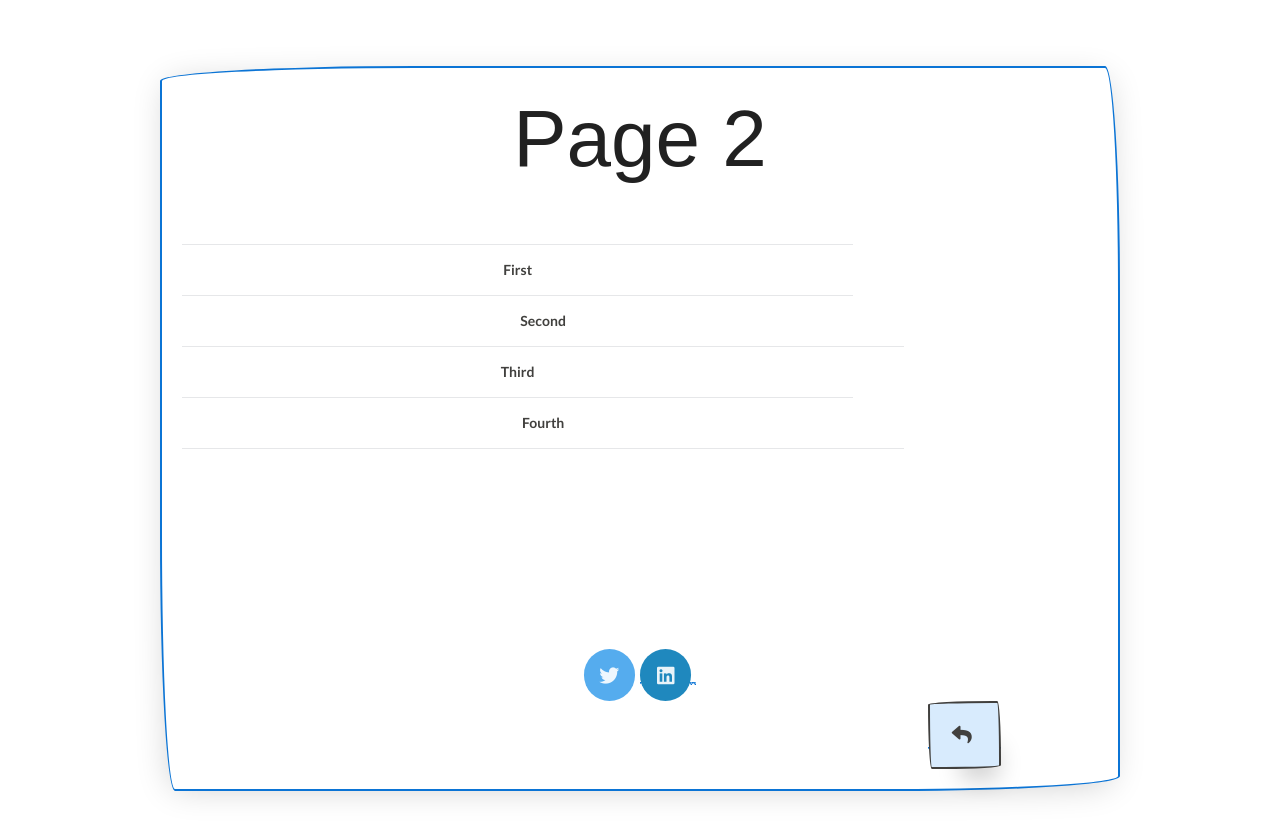
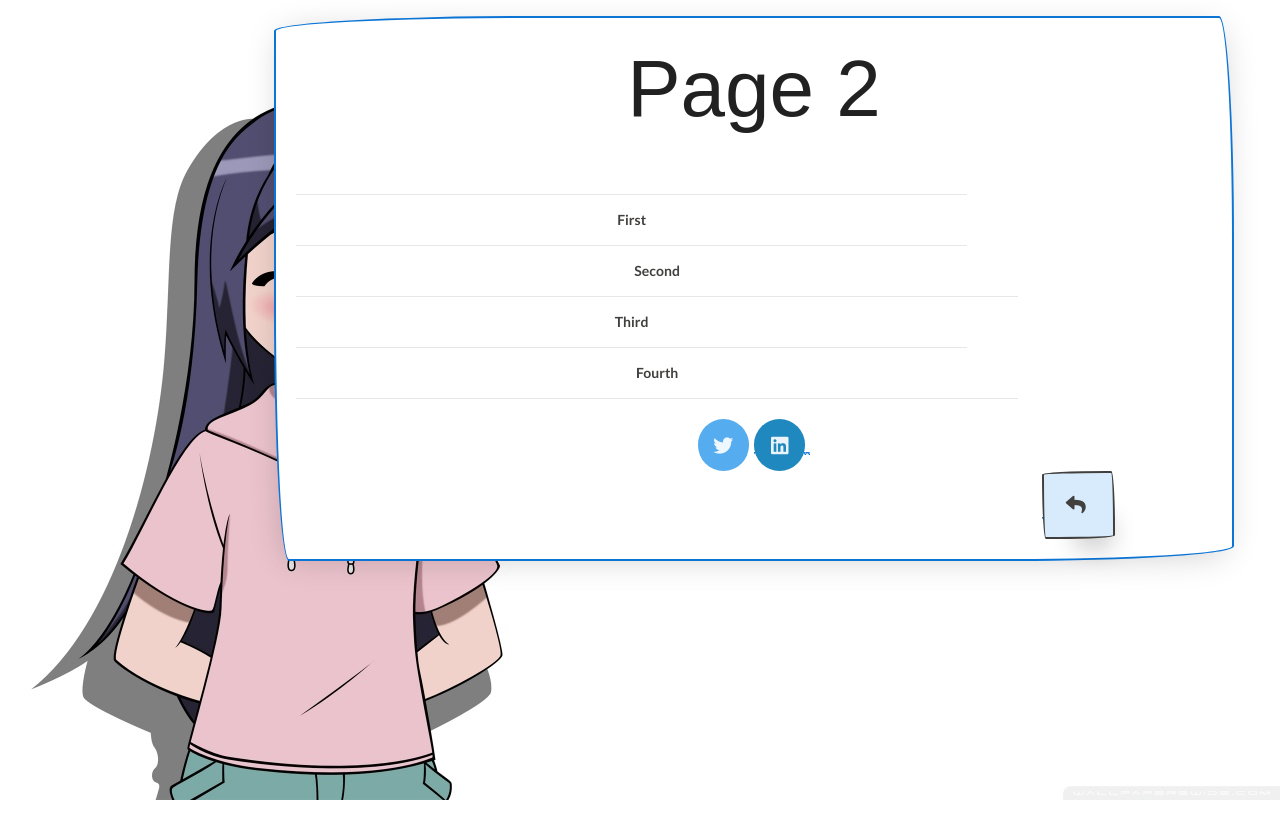
Before and after one commit to 14Richa/Portfolio_react, a React (Create React App) app: page /Page2 in a window 1280 px wide. Shown: the top 838 px of the page. After the commit the page ends 816 px from the top, so only its background shows below. Built offline with nearby package versions, Linux system fonts and the light colour scheme; a web font is replaced by a local one.

Commit message:
made few changes

```diff
--- a/src/components/Page1.css
+++ b/src/components/Page1.css
@@ -4,29 +4,35 @@
 	font-size: 79px;
 }
 
-.work1 {
+/*.work1 {
 	margin-left: 99px;
 	font-weight: bold;
 	font-size: 19px;
 
+}*/
+
+body
+{
+	background-image: url("../wallpaper.jpg");
+	background-size:     cover;
+    background-repeat:   no-repeat;
+    background-position: center center;
+ }
 
 
-
-}
-
-.work2 {
+/*.work2 {
 	margin-left: 155px;
 	font-weight: bold;
 	font-size: 19px;
 
-}
+}*/
 
 
-.work3 {
+/*.work3 {
 	margin-left: 155px;
 	font-weight: bold;
 	font-size: 19px;
-}
+}*/
 
 h1 {
 	text-align: center;
@@ -45,16 +51,26 @@ h3 {
 }
 
 
-
-
 .button {
-	margin-top: 200px;
+	margin-top: 20px;
 }
 
 .canvas {
-	margin-top: 66px;
+	margin-top: 16px;
+	margin-right: 46px;
 }
 
 .social {
 	text-align: center;
 }
+
+.blog {
+	text-align: center;
+}
+
+.grid-container {
+	display: grid;
+	grid-template-columns: auto auto auto auto;
+	grid-gap: 40px;
+	text-align: center;
+}
--- a/src/components/Page1.js
+++ b/src/components/Page1.js
@@ -36,12 +36,33 @@ class Page1 extends React.Component {
   					</div>
   				</div>
 				<div>
-					<a  className = {`work1 paper-btn`} href="https://14richa.github.io/quintype/" target = "_blank" >HTML and CSS</a>
+					<div class="row flex-spaces child-borders">
+  						<label class="paper-btn margin" for="modal-1">Web Optimization</label>
+					</div>
+						<input class="modal-state" id="modal-1" type="checkbox"/>
+					<div class="modal">
+  						<label class="modal-bg" for="modal-1"></label>
+ 					 <div class="modal-body">
+   					 <label class="btn-close" for="modal-1">X</label>
+
+    				<h4 class="modal-title">Web Optimization</h4>
+   					 <h5 class="modal-subtitle">Project</h5>
+   					 <p class="modal-text">Case study on Web perfomance of a website.</p>
+   					 <label for="modal-1">
+   					 <a href = "https://14richa.github.io/2019-03-23/casestudy1" target = "_blank"> Show Project </a></label>
+  					</div>
+
+				</div>
+
+				<div class = "grid-container">
+
+					<a  className = {`work1 paper-btn`}>HTML and CSS</a>
 					<a className = {`work2 paper-btn`} href="https://14richa.github.io/2019-03-23/casestudy1" target = "_blank">Web Optimization</a>
 					<a className = {`work3 paper-btn`} href="https://videos-react.herokuapp.com/" target = "_blank">React</a>
 				</div>
+				</div>
 				<div>
-					<h4 className = "blog">I also write sometimes:  <a href = "https://14richa.github.io/" target = "_blank"> <span class = "badge secendory"> Blog</span></a></h4>
+					<h4 className = "blog">I also write sometimes:  <a href = "https://14richa.github.io/" target = "_blank"><img src = "ink-pot.jpg" alt = "ink"/></a></h4>
 				</div>
 				<div className = {`button social`}>
 					<button>
```
Also changed, not shown: src/components/ink-pot.jpg (added), src/wallpaper.jpg (added).
